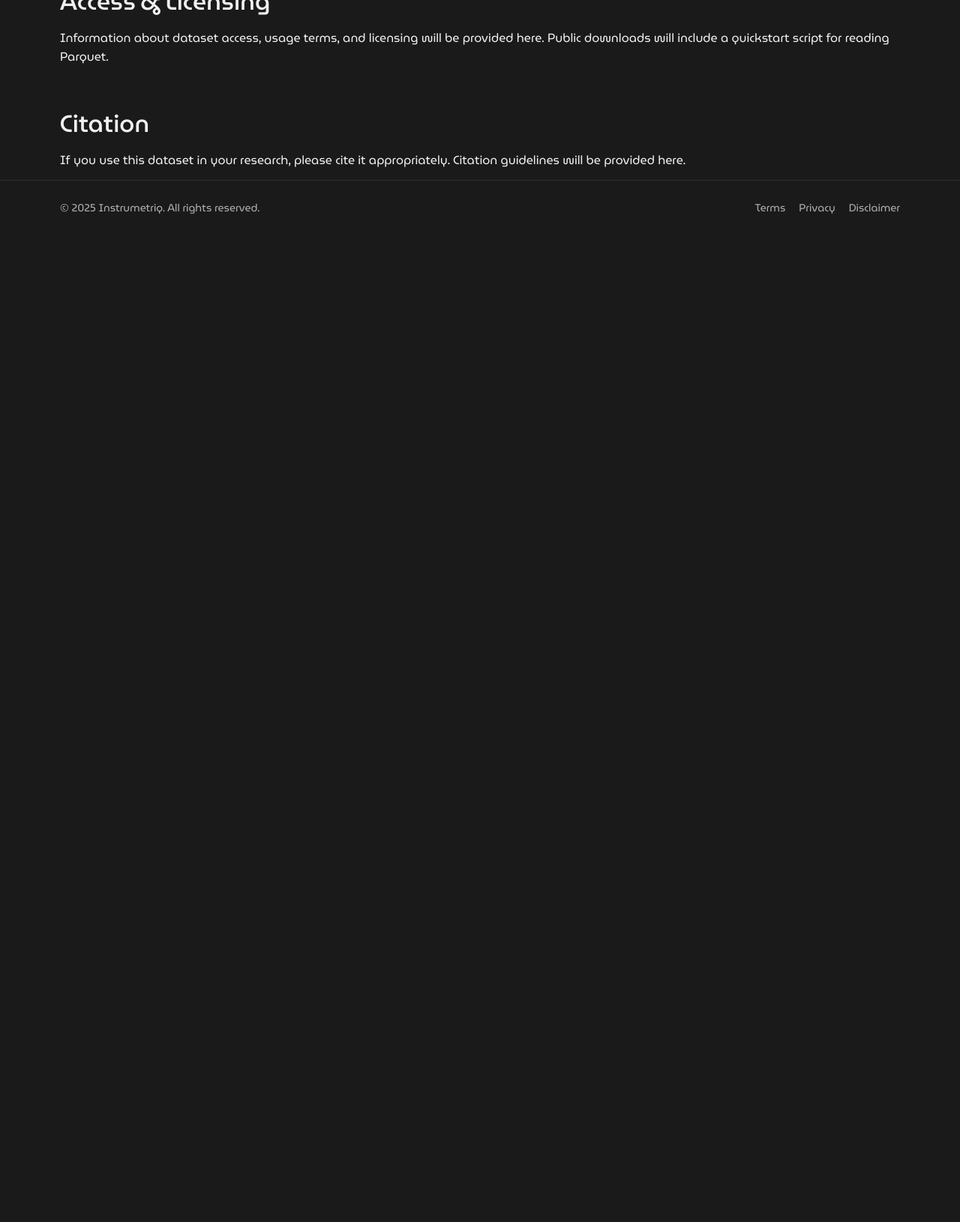
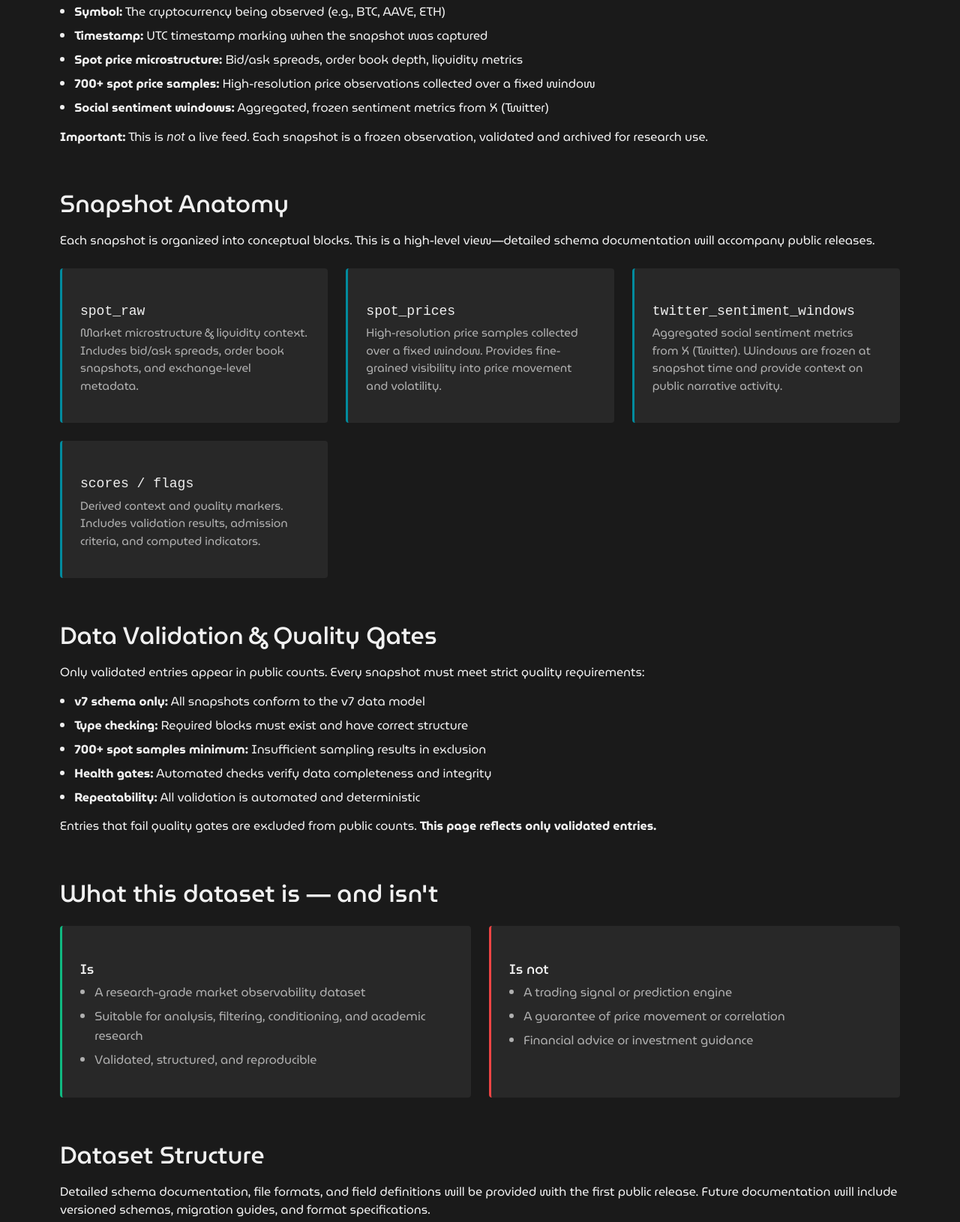
Before and after one commit to SiCkGFX/instrumetriq-site, an Astro site: page /dataset in a window 1280 px wide. Shown: the part 659-2289 px from the top of the page at 75% size. Before the commit the page ends 971 px from the top, so only its background shows below. Built offline with nearby package versions, Linux system fonts and the light colour scheme; Astro itself is replaced by a stand-in of ours; a web font is replaced by a local one.

Commit message:
Dataset page: replace placeholder with concrete overview (Phase 3)

```diff
--- a/src/pages/dataset.astro
+++ b/src/pages/dataset.astro
@@ -10,39 +10,187 @@ import PageHero from '../components/PageHero.astro';
   <PageHero
     eyebrow="DATASET"
     title="Dataset"
-    subtitle="Access and documentation for the Instrumetriq sentiment dataset."
+    subtitle="Validated market snapshots combining price microstructure, spot sampling, and frozen social sentiment windows."
   />
   <div class="pageContent">
     <section>
       <h2>About the Dataset</h2>
       <p>
-        The Instrumetriq dataset consists of market snapshots combining price microstructure, spot sampling, and frozen social sentiment windows.
-        A record is a single validated v7 snapshot (see <a href="/status">Status</a> for current counts).
+        A record is a single validated <strong>v7 snapshot</strong>—frozen at admission and required to pass dataset health gates (700+ spot samples minimum). Each snapshot captures a moment in time, combining market microstructure, high-resolution price samples, and aggregated social sentiment windows.
       </p>
+      <p>
+        See <a href="/status">Status</a> for current validated record counts.
+      </p>
+    </section>
+
+    <section>
+      <h2>What is a Snapshot?</h2>
+      <p>
+        Each snapshot is a structured observation of a single cryptocurrency symbol at a specific moment. A single record contains:
+      </p>
+      <ul>
+        <li><strong>Symbol:</strong> The cryptocurrency being observed (e.g., BTC, AAVE, ETH)</li>
+        <li><strong>Timestamp:</strong> UTC timestamp marking when the snapshot was captured</li>
+        <li><strong>Spot price microstructure:</strong> Bid/ask spreads, order book depth, liquidity metrics</li>
+        <li><strong>700+ spot price samples:</strong> High-resolution price observations collected over a fixed window</li>
+        <li><strong>Social sentiment windows:</strong> Aggregated, frozen sentiment metrics from X (Twitter)</li>
+      </ul>
+      <p>
+        <strong>Important:</strong> This is <em>not</em> a live feed. Each snapshot is a frozen observation, validated and archived for research use.
+      </p>
+    </section>
+
+    <section>
+      <h2>Snapshot Anatomy</h2>
+      <p>
+        Each snapshot is organized into conceptual blocks. This is a high-level view—detailed schema documentation will accompany public releases.
+      </p>
+      <div class="anatomy-grid">
+        <div class="anatomy-block">
+          <h3>spot_raw</h3>
+          <p>Market microstructure & liquidity context. Includes bid/ask spreads, order book snapshots, and exchange-level metadata.</p>
+        </div>
+        <div class="anatomy-block">
+          <h3>spot_prices</h3>
+          <p>High-resolution price samples collected over a fixed window. Provides fine-grained visibility into price movement and volatility.</p>
+        </div>
+        <div class="anatomy-block">
+          <h3>twitter_sentiment_windows</h3>
+          <p>Aggregated social sentiment metrics from X (Twitter). Windows are frozen at snapshot time and provide context on public narrative activity.</p>
+        </div>
+        <div class="anatomy-block">
+          <h3>scores / flags</h3>
+          <p>Derived context and quality markers. Includes validation results, admission criteria, and computed indicators.</p>
+        </div>
+      </div>
+    </section>
+
+    <section>
+      <h2>Data Validation & Quality Gates</h2>
+      <p>
+        Only validated entries appear in public counts. Every snapshot must meet strict quality requirements:
+      </p>
+      <ul>
+        <li><strong>v7 schema only:</strong> All snapshots conform to the v7 data model</li>
+        <li><strong>Type checking:</strong> Required blocks must exist and have correct structure</li>
+        <li><strong>700+ spot samples minimum:</strong> Insufficient sampling results in exclusion</li>
+        <li><strong>Health gates:</strong> Automated checks verify data completeness and integrity</li>
+        <li><strong>Repeatability:</strong> All validation is automated and deterministic</li>
+      </ul>
+      <p>
+        Entries that fail quality gates are excluded from public counts. <strong>This page reflects only validated entries.</strong>
+      </p>
+    </section>
+
+    <section>
+      <h2>What this dataset is — and isn't</h2>
+      <div class="is-isnt-grid">
+        <div class="is-block">
+          <h3>Is</h3>
+          <ul>
+            <li>A research-grade market observability dataset</li>
+            <li>Suitable for analysis, filtering, conditioning, and academic research</li>
+            <li>Validated, structured, and reproducible</li>
+          </ul>
+        </div>
+        <div class="isnt-block">
+          <h3>Is not</h3>
+          <ul>
+            <li>A trading signal or prediction engine</li>
+            <li>A guarantee of price movement or correlation</li>
+            <li>Financial advice or investment guidance</li>
+          </ul>
+        </div>
+      </div>
     </section>
 
     <section>
       <h2>Dataset Structure</h2>
       <p>
-        The schema and file layout will be documented alongside the first public release.
-        Until then, treat this page as a placeholder for format and access details.
+        Detailed schema documentation, file formats, and field definitions will be provided with the first public release. Future documentation will include versioned schemas, migration guides, and format specifications.
       </p>
     </section>
 
     <section>
       <h2>Access & Licensing</h2>
       <p>
-        Information about dataset access, usage terms, and licensing will be provided here.
-        Public downloads will include a quickstart script for reading Parquet.
+        Public releases will include comprehensive documentation and a Python quickstart for reading and exploring the data. Access terms and licensing details will be finalized and published alongside the first release.
       </p>
     </section>
 
     <section>
       <h2>Citation</h2>
       <p>
-        If you use this dataset in your research, please cite it appropriately. Citation
-        guidelines will be provided here.
+        If you use this dataset in your research, please cite it appropriately. Citation guidelines and version-specific references will be provided with versioned releases.
       </p>
     </section>
   </div>
 </BaseLayout>
+
+<style>
+  .anatomy-grid {
+    display: grid;
+    grid-template-columns: repeat(auto-fit, minmax(280px, 1fr));
+    gap: var(--space-4);
+    margin-top: var(--space-4);
+  }
+
+  .anatomy-block {
+    padding: var(--space-4);
+    background-color: var(--panel2);
+    border-left: 3px solid var(--accent-dim);
+    border-radius: 4px;
+  }
+
+  .anatomy-block h3 {
+    margin-top: 0;
+    margin-bottom: var(--space-2);
+    font-size: 1.125rem;
+    color: var(--text);
+    font-family: 'Courier New', monospace;
+  }
+
+  .anatomy-block p {
+    margin: 0;
+    color: var(--text-muted);
+    font-size: 0.95rem;
+  }
+
+  .is-isnt-grid {
+    display: grid;
+    grid-template-columns: repeat(auto-fit, minmax(280px, 1fr));
+    gap: var(--space-4);
+    margin-top: var(--space-4);
+  }
+
+  .is-block, .isnt-block {
+    padding: var(--space-4);
+    background-color: var(--panel2);
+    border-radius: 4px;
+  }
+
+  .is-block {
+    border-left: 3px solid #10b981;
+  }
+
+  .isnt-block {
+    border-left: 3px solid #ef4444;
+  }
+
+  .is-block h3, .isnt-block h3 {
+    margin-top: 0;
+    margin-bottom: var(--space-3);
+    font-size: 1.125rem;
+    color: var(--text);
+  }
+
+  .is-block ul, .isnt-block ul {
+    margin: 0;
+    padding-left: var(--space-4);
+  }
+
+  .is-block li, .isnt-block li {
+    margin-bottom: var(--space-2);
+    color: var(--text-muted);
+  }
+</style>
```
